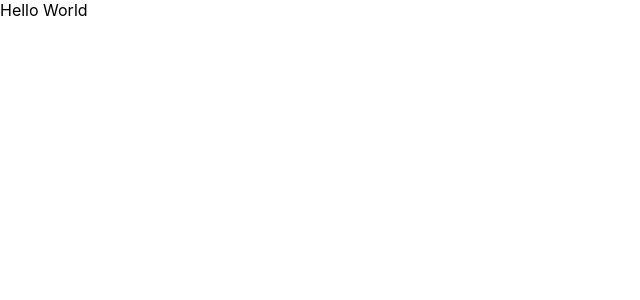
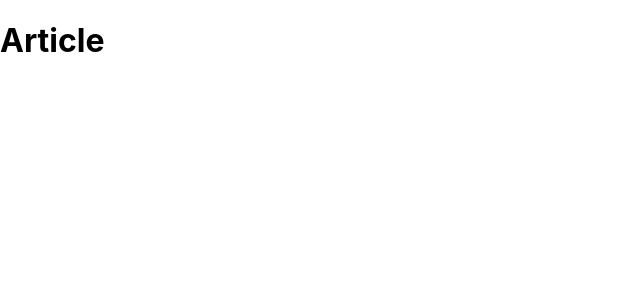
Before and after one commit to tywenrick3/Dynamic-Web-Exercise-One, a React (Create React App) app: page / in a window 1280 px wide. Shown: the top 300 px of the page, without its empty margins (0-640 px from the left). Built offline with nearby package versions, Linux system fonts and the light colour scheme.

Commit message:
Routers n Switch

```diff
--- a/src/App.js
+++ b/src/App.js
@@ -1,12 +1,25 @@
+import {
+  BrowserRouter as Router,
+  Switch,
+  Route
+} from "react-router-dom";
+import Article from './containers/Article'
+import ArticleListing from './containers/ArticleListing'
+
 import './App.css';
 
 function App() {
   return (
-    <div className="App">
-      <header className="App-header">
-        Hello World
-      </header>
-    </div>
+    <Router>
+      <Switch>
+        <Route path="/article">
+          <Article/>
+        </Route>
+        <Route path="/">
+          <ArticleListing/>
+        </Route>
+      </Switch>
+    </Router>
   );
 }
 
```
